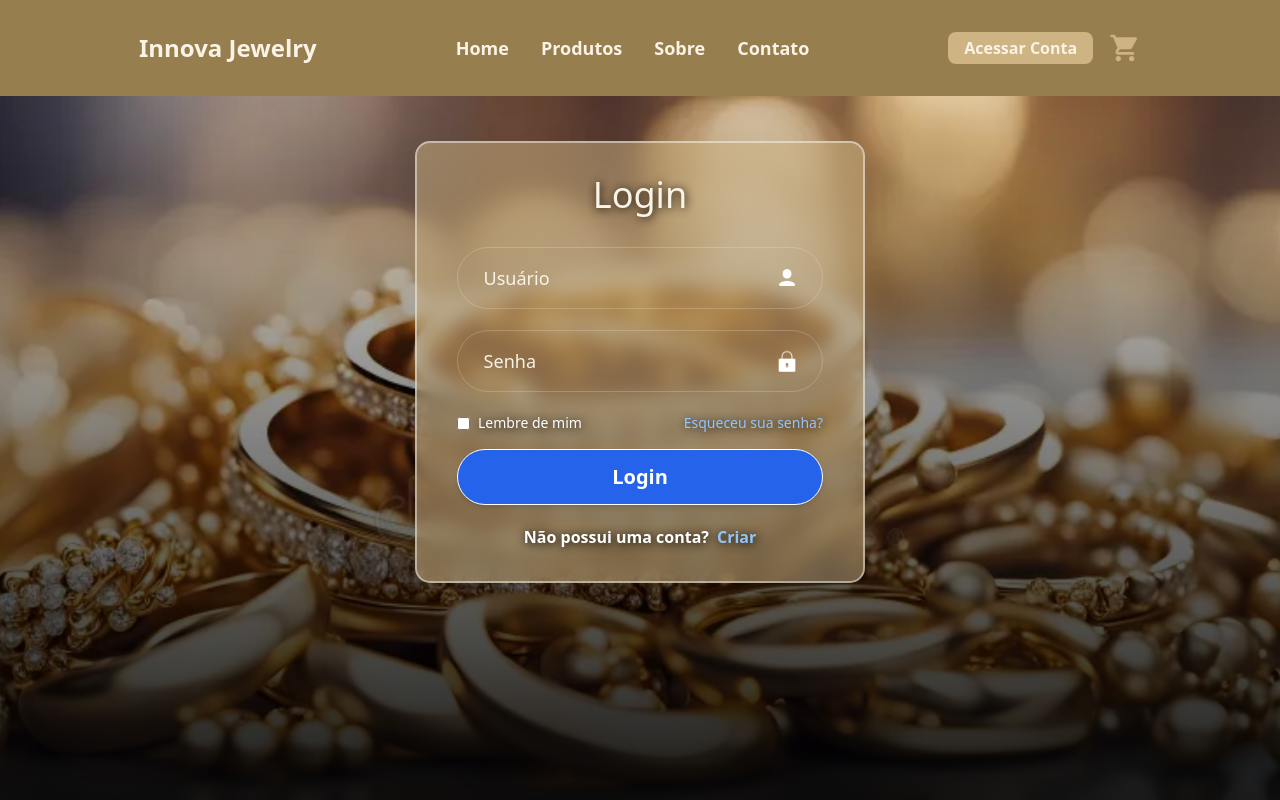
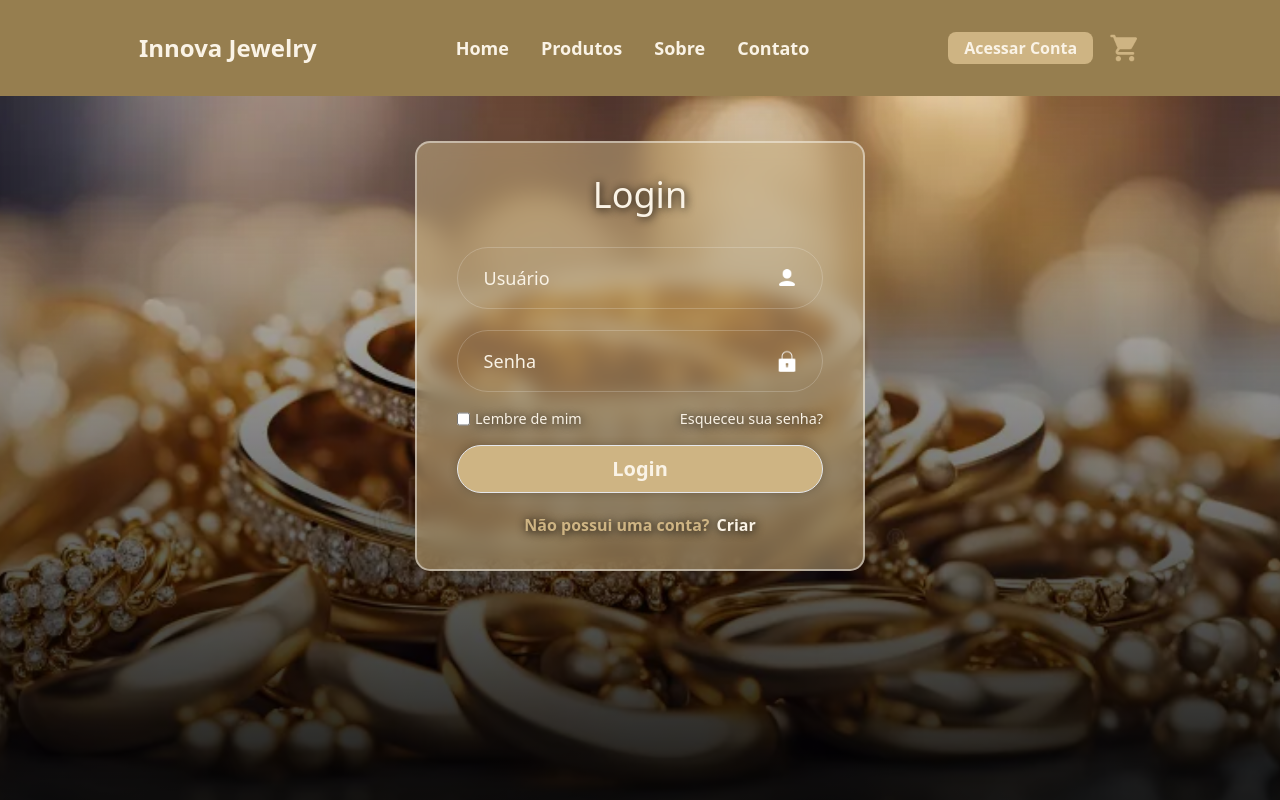
Before and after one commit to Innovation-Masters/cp-web, a React (Vite) app: page /login in a window 1280 px wide. Shown: the top 800 px of the page. Built offline with nearby package versions, Linux system fonts and the light colour scheme.

Commit message:
Login: Final Estilization

```diff
--- a/src/components/Nav.jsx
+++ b/src/components/Nav.jsx
@@ -3,7 +3,7 @@ import { Link } from "react-router-dom"
 export default function Nav() {
     return (
 
-        <header className="flex justify-evenly items-center py-8 sticky top-0 bg-dark">
+        <header className="flex justify-evenly items-center py-8 sticky top-0 bg-dark header-position">
             <Link className="text-2xl font-extrabold text-light">Innova Jewelry</Link>
             <nav>
                 <ul className="flex text-dark font-bold gap-x-8 items-center text-lg text-light">
--- a/src/index.css
+++ b/src/index.css
@@ -38,6 +38,10 @@ hr {
     color: #FAF3E6;
 }
 
+.header-position{
+    z-index: 10;
+}
+
 .bg-login{
     background: linear-gradient(rgba(0, 0, 0, 0.1), rgba(0, 0, 0, 1)), url('./../public/login-background.png') no-repeat center / cover;
     margin-top: -56px;
@@ -51,7 +55,7 @@ hr {
     border-radius: 15px;
     width: 450px;
     padding: 2rem 2.5rem;
-    margin: 45px 0 180px 0;
+    margin: 45px 0 250px 0;
 }
 
 .text-title{
@@ -81,3 +85,38 @@ hr {
     width: .1.4rem;
     height: 1.4rem;
 }
+
+.recall-forget{
+    justify-content: space-between;
+    font-size: .9rem;
+    margin: -5px 0 15px 0;
+}
+
+.recall-forget input{
+    margin-right: 5px;
+}
+
+.recall-forget a:hover{
+    text-decoration: underline;
+}
+
+.login-btn{
+    height: 3rem;
+    outline: none;
+    box-shadow: 0 0 10px rgba(0, 0, 0, 0.2);
+    text-shadow: none;
+    transition: opacity 0.8s ease;
+}
+
+.login-btn:hover{
+    opacity: 0.7;;
+}
+
+.signup-link{
+    gap: 7px;
+    padding-top: 20px;
+}
+
+.signup-link a:hover{
+    text-decoration: underline;
+}
--- a/src/routes/Login.jsx
+++ b/src/routes/Login.jsx
@@ -33,21 +33,21 @@ const Login = () => {
                         <img src={IconSenha} alt="Icone Senha" className="icon-dado absolute"/>
                     </div>
 
-                    <div className="flex justify-between text-sm mb-4">
-                        <label className="text-white flex items-center">
-                            <input type="checkbox" className="mr-2"/>
+                    <div className="flex text-light recall-forget">
+                        <label className="flex">
+                            <input type="checkbox"/>
                             Lembre de mim
                         </label>
-                        <a href="#" className="text-blue-300 hover:underline">Esqueceu sua senha?</a>
+                        <a href="#" className="hover:underline">Esqueceu sua senha?</a>
                     </div>
 
-                    <button type="submit" className="w-full h-14 bg-blue-600 border border-white rounded-full shadow-md text-white text-xl font-bold hover:bg-blue-700 transition-all">
+                    <button type="submit" className="login-btn bg-secondary w-full border border-light rounded-full text-light text-xl font-bold">
                         Login
                     </button>
 
-                    <div className="flex justify-center gap-2 text-white font-semibold mt-5">
+                    <div className="signup-link flex justify-center text-secondary font-semibold">
                         <p>Não possui uma conta?</p>
-                        <Link to="/criarUsuario" className="text-blue-300 hover:underline">Criar</Link>
+                        <Link to="/cadastro" className="text-light">Criar</Link>
                     </div>
                 </form>
 
```
